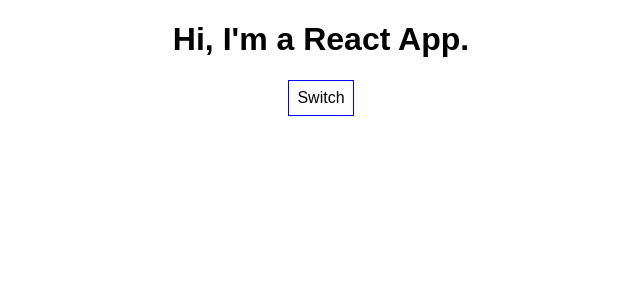
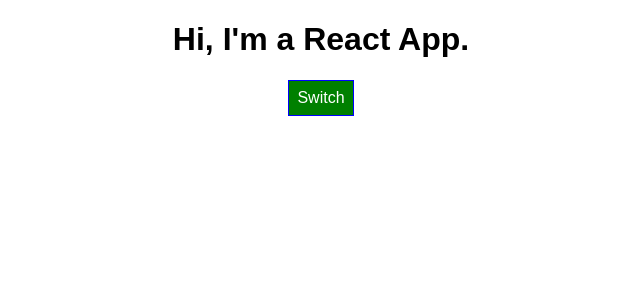
Before and after one commit to Neeraj-SD/react-complete-guide, a React (Create React App) app: page / in a window 1280 px wide. Shown: the top 300 px of the page, without its empty margins (319-959 px from the left). Built offline with nearby package versions, Linux system fonts and the light colour scheme.

Commit message:
enabling and using css modules

```diff
--- a/src/App.js
+++ b/src/App.js
@@ -27,20 +27,25 @@ class App extends Component {
     })
   }
 
-  nameChangedHandler = (event) => {
+  nameChangedHandler = (event, index) => {
+
+    const person = { ...this.state.persons[index] }
+
+    person.name = event.target.value
+
+    const persons = [...this.state.persons]
+    persons[index] = person
+
     this.setState({
-      persons: [
-        { name: "Neeraj", age: "36" },
-        { name: event.target.value, age: "58" },
-        { name: "Sony", age: "16" },
-      ]
+      persons: persons
     })
   }
 
   render() {
 
     const style = {
-      backgroundColor: 'white',
+      backgroundColor: 'green',
+      color: 'white',
       font: 'inherit',
       border: '1px solid blue',
       padding: '8px',
@@ -56,10 +61,11 @@ class App extends Component {
           {
             this.state.persons.map((person, index) =>
               <Person
+                key={index}
                 click={() => this.deletePersonHandler(index)}
                 name={person.name}
                 age={person.age}
-                nameChanged={this.nameChangedHandler}
+                nameChanged={(event) => this.nameChangedHandler(event, index)}
               />)}
         </div>
 
@@ -70,6 +76,9 @@ class App extends Component {
         //   <Person name={this.state.persons[2].name} age={this.state.persons[2].age} ></Person>
         // </ >
       )
+
+      style.backgroundColor = 'red'
+
     }
 
 
```
